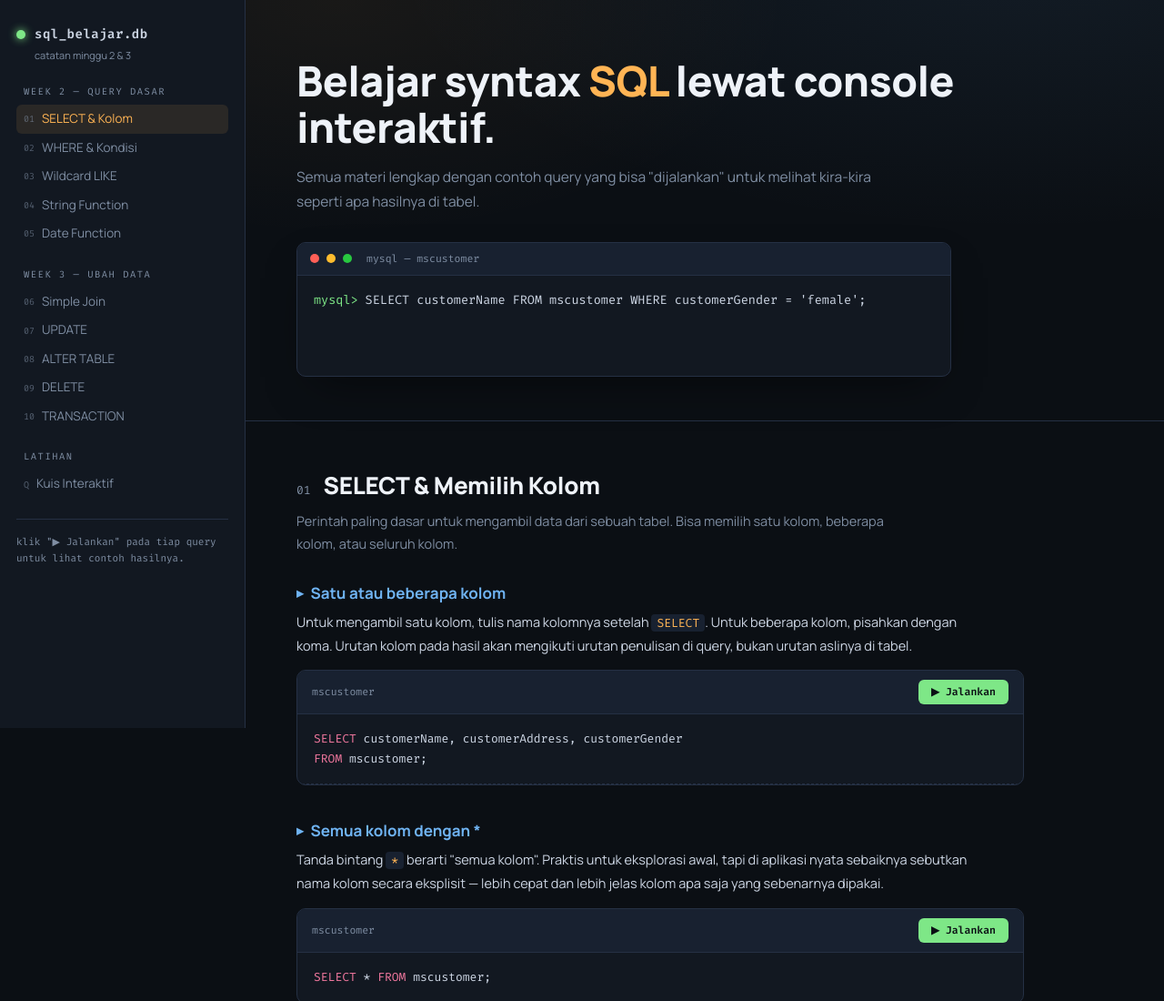
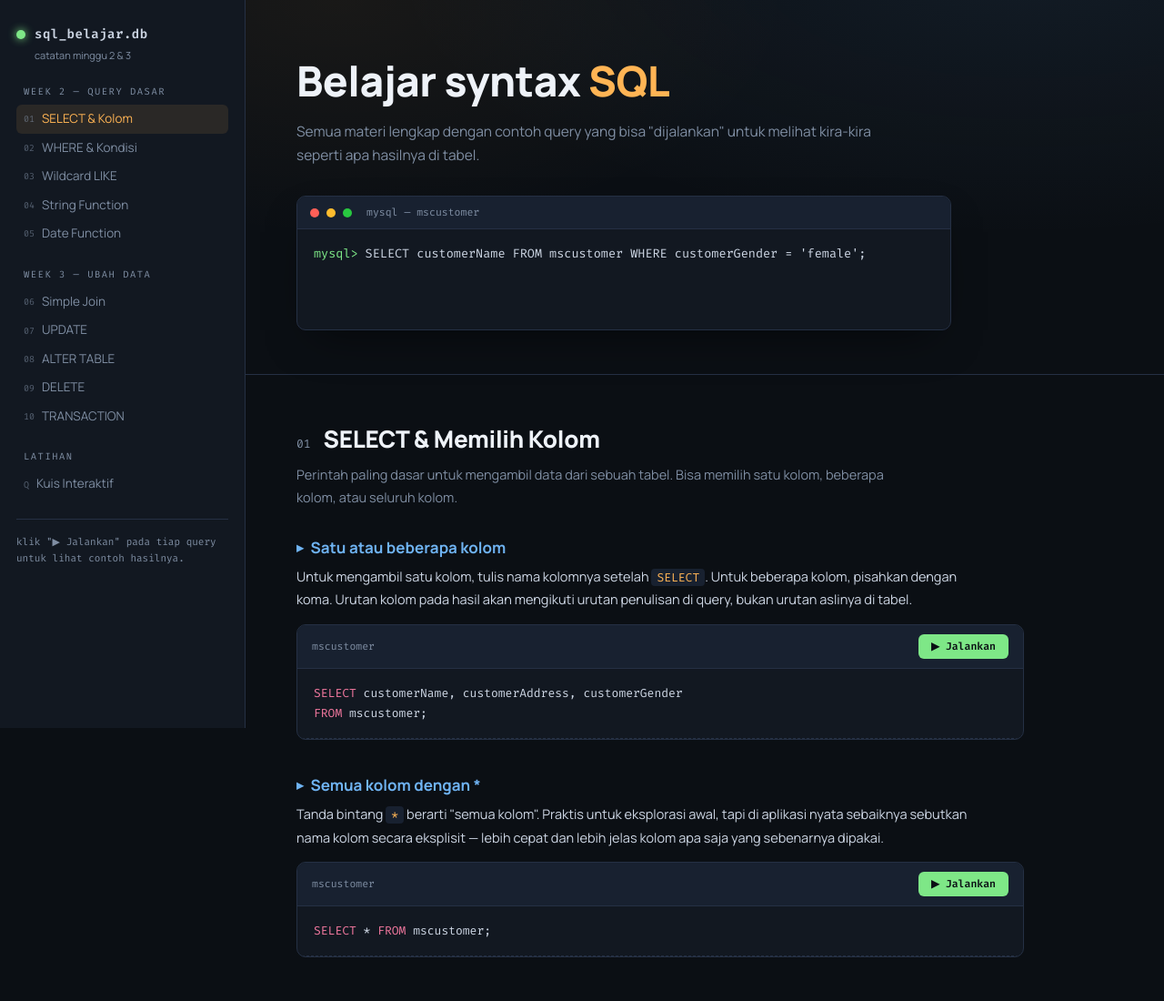
Before and after one commit to eloraeka/belajar-sql, a plain HTML site: page index.html in a window 1280 px wide. Shown: the top 1100 px of the page at 91% size. Drawn offline with Linux system fonts and the light colour scheme.

Commit message:
Update index.html

```diff
--- a/index.html
+++ b/index.html
@@ -206,7 +206,7 @@
 <main>
 
   <section class="hero">
-    <h1 class="hero-title">Belajar syntax <span class="accent">SQL</span> lewat console interaktif.</h1>
+    <h1 class="hero-title">Belajar syntax <span class="accent">SQL</span> </h1>
     <p class="hero-desc">Semua materi lengkap dengan contoh query yang bisa "dijalankan" untuk melihat kira-kira seperti apa hasilnya di tabel.</p>
 
     <div class="console-hero">
```
